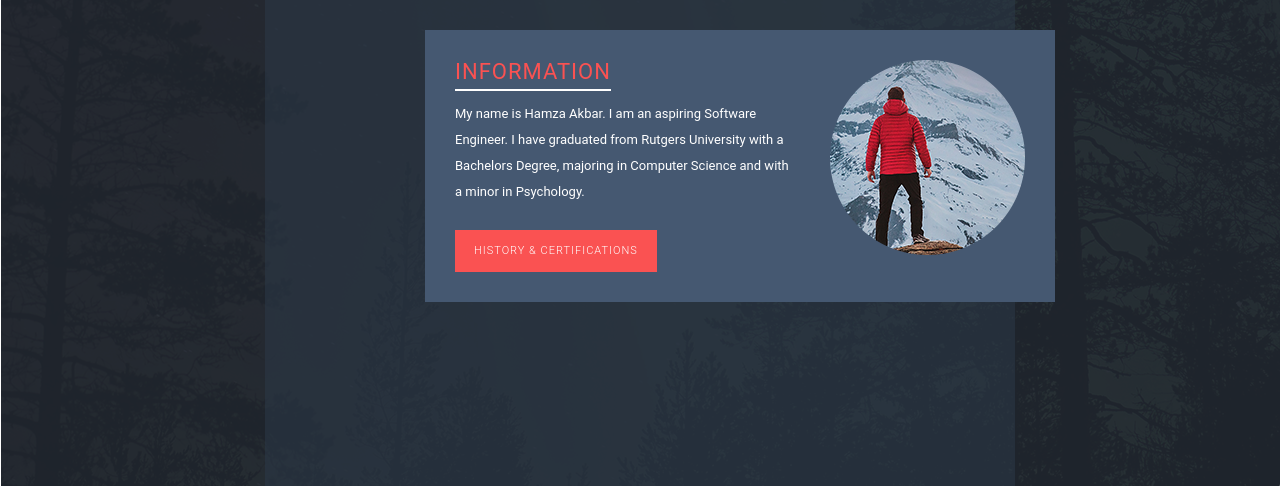
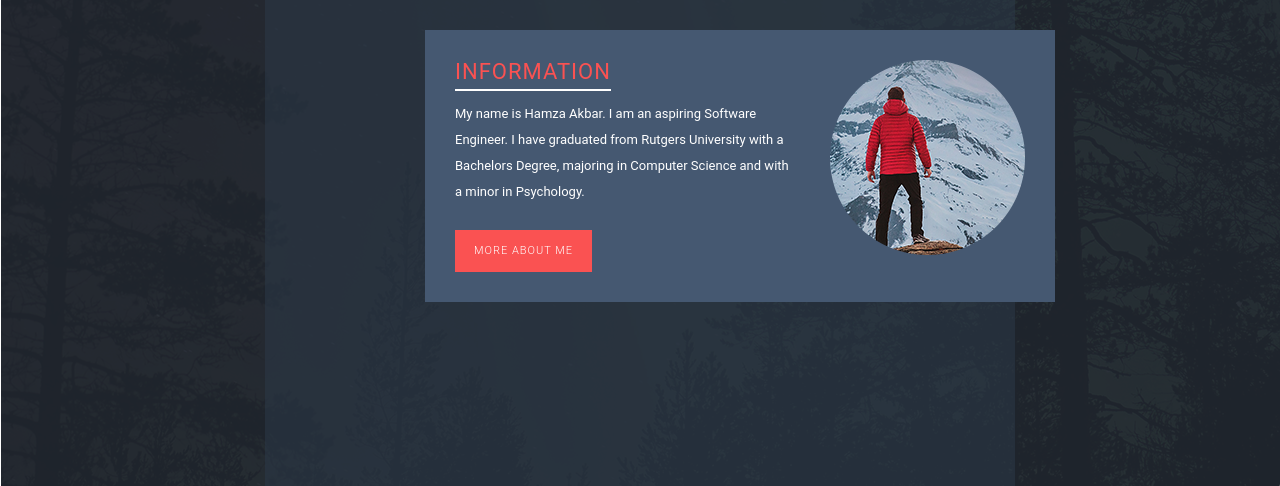
Before and after one commit to hamzaakbar12/hamzaakbar12.github.io, a plain HTML site: page index.html in a window 1280 px wide. Shown: the part 314-800 px from the top of the page. Drawn offline with nearby package versions, Linux system fonts and the light colour scheme.

Commit message:
Update index.html

```diff
--- a/index.html
+++ b/index.html
@@ -64,7 +64,7 @@ http://www.templatemo.com/tm-505-stacked
                               <p> My name is Hamza Akbar. I am an aspiring Software Engineer. I have graduated from Rutgers University with a
                               Bachelors Degree, majoring in Computer Science and with a minor in Psychology.</p>
                               <div class="primary-button">
-                                <a href="#2">History & Certifications</a>
+                                <a href="#2">More About Me</a>
                               </div>
                             </div>
                             <div class="right-image">
```
